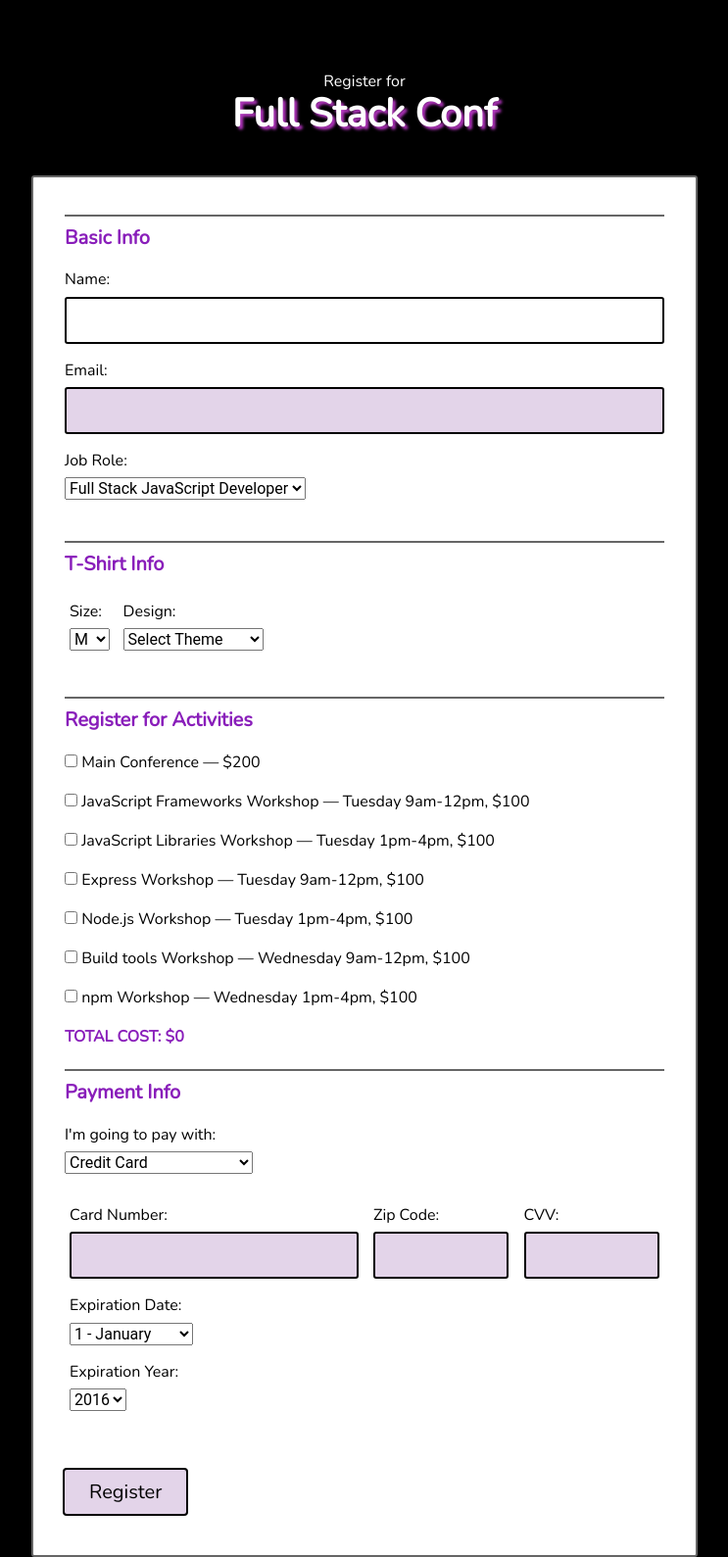
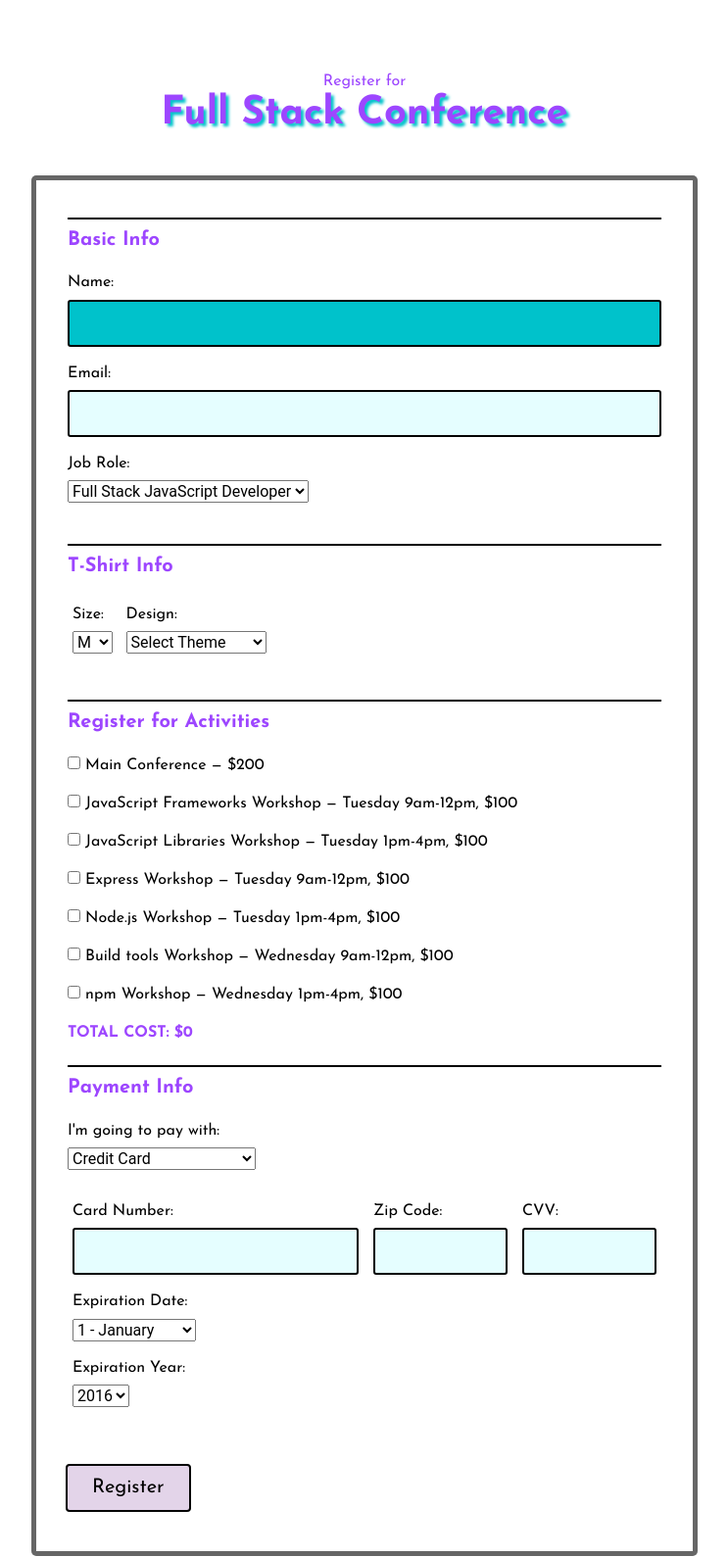
Before and after one commit to jmadarang87/3-interactive-form-v2, a PHP site: page / in a window 1280 px wide. Shown: the whole page at 98% size, without its empty margins (268-1011 px from the left). Run offline with PHP 8.4, Linux system fonts and the light colour scheme.

Commit message:
updated css

```diff
--- a/css/style.css
+++ b/css/style.css
@@ -2,7 +2,7 @@
   Base Element Styles
 ==================================== */
 
-@import url('https://fonts.googleapis.com/css?family=Nunito|Roboto+Mono');
+@import url('https://fonts.googleapis.com/css2?family=Josefin+Sans:wght@100;400;600;700&family=Raleway&display=swap');
 
 * {
   box-sizing: border-box;
@@ -11,23 +11,24 @@
 body,
 input,
 button {
-	font-family: 'Nunito', sans-serif;
+	font-family: 'Josefin Sans', sans-serif;
 }
 
 body {
   font: 1em/1.5;
-  color: rgba(124, 6, 179, 0.9);
-	background: #000000;
+  color: #9D46FF;
+  background: white;
 }
 
 header {
 	text-align: center;
-	color: white;
+	color: #9D46FF;
+
 }
 
 h1 {
 	font-size: 2.5em;
-	text-shadow: 3px 3px 3px rgba(209, 61, 223, 0.85);
+	text-shadow: 3px 3px 3px #00C2CB;
 	margin: 0;
 }
 
@@ -42,8 +43,8 @@ a {
 form {
 	padding: .875em 1.875em 1.875em;
 	background: #ffffff;
-	border: 2px solid rgba(0, 0, 0, 0.6);
-	border-radius: 3px;
+	border: 5px solid rgba(0, 0, 0, 0.6);
+	border-radius: 5px;
 }
 
 fieldset,
@@ -65,7 +66,7 @@ button {
 legend {
 	font-weight: bold;
 	padding-top: .5em;
-	border-top: 2px solid rgba(0, 0, 0, 0.6);
+	border-top: 2px solid rgba(0, 0, 0);
 	margin-bottom: 1.125em;
 }
 
@@ -90,14 +91,14 @@ input {
 	font-size: 1em;
 	font-weight: 500;
 	padding: .8em;
-	background: #e3d4e9;
+	background: #e5feff;
 	border: 2px solid rgb(0, 0, 0);
 	border-radius: 3px;
 	outline: none;
 }
 
 input:focus {
-	background: #fff;
+	background: #00C2CB;
 	border-color: #000000;
 	transition: border-color .4s, background-color .4s;
 }
@@ -120,7 +121,7 @@ button {
 
 button:hover {
 	color: white;
-	background: rgba(209, 61, 223);
+	background: #9D46FF;
 }
 
 input,
--- a/index.html
+++ b/index.html
@@ -3,7 +3,7 @@
 <head>
   <meta charset="utf-8">
   <meta name="viewport" content="width=device-width, initial-scale=1.0">
-  <title>Register for Full Stack Conf</title>
+  <title>Register for Full Stack Conference</title>
   <link rel="stylesheet" href="css/normalize.css">
   <link rel="stylesheet" href="css/style.css">
   <link rel="stylesheet" href="https://use.fontawesome.com/releases/v5.15.1/css/all.css" integrity="sha384-vp86vTRFVJgpjF9jiIGPEEqYqlDwgyBgEF109VFjmqGmIY/Y4HV4d3Gp2irVfcrp" crossorigin="anonymous">
@@ -13,7 +13,7 @@
 
     <header>
       <span>Register for</span>
-      <h1>Full Stack Conf</h1>
+      <h1>Full Stack Conference</h1>
     </header>
 
     <form action="index.html" method="post" novalidate>
```
